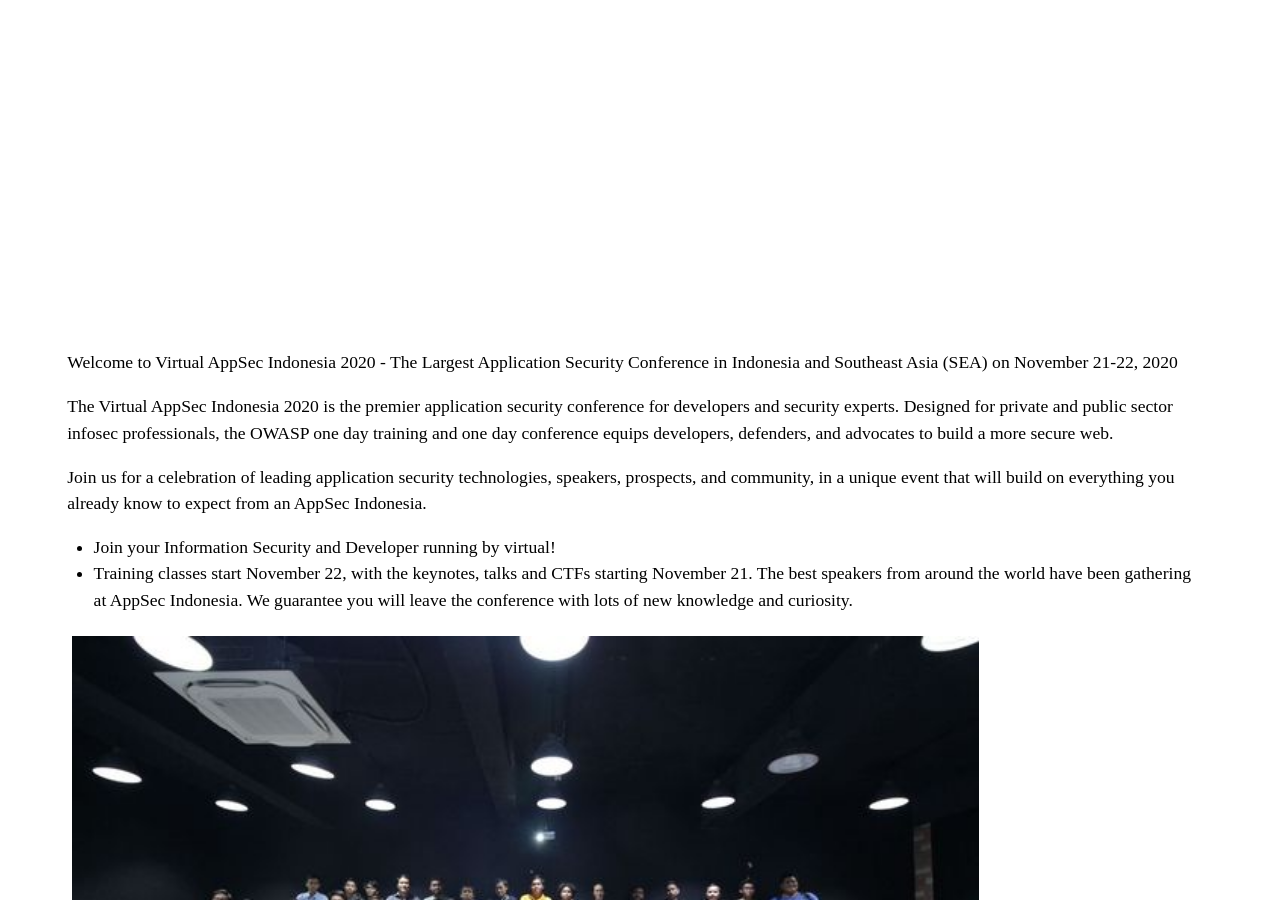
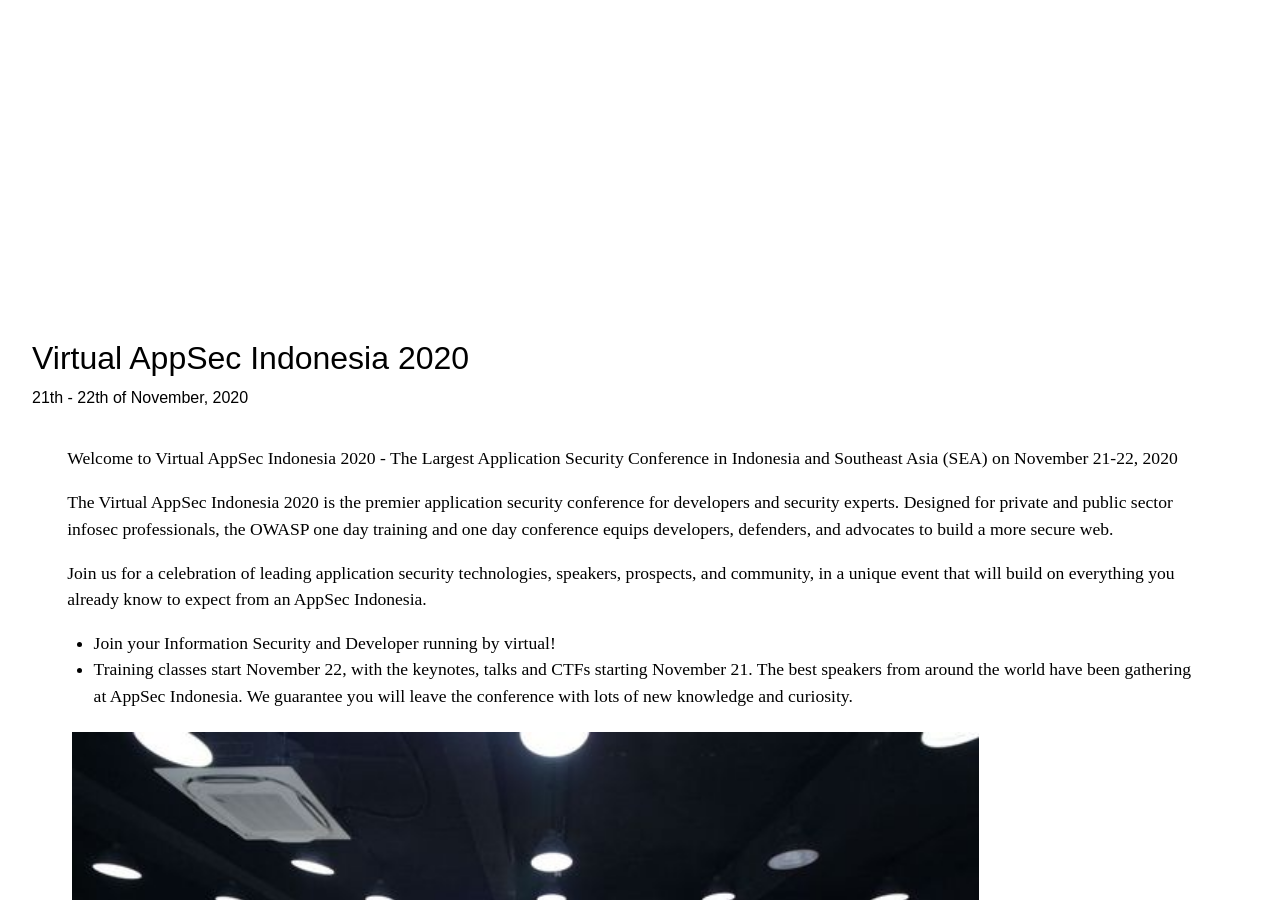
Before and after one commit to globalsea/globalsea.github.io, a Jekyll site: the page built from index.html, in a window 1280 px wide and 900 px high. Built offline with Jekyll 4.4.1, drawn with Linux system fonts in a browser that asks for light colours; a script that is not in the unit is left out.

Commit message:
Update index.html

```diff
--- a/index.html
+++ b/index.html
@@ -1,12 +1,14 @@
 ---
-
-title: AppSec Indonesia 2020 - Virtual
 layout: front
 bodyclass: front
-permalink: /
+image: bali.jpg
 
 ---
+<div>
+		<h2 style="margin-top:1em;">Virtual AppSec Indonesia 2020</h2>
+		<h3>21<sub>th</sub> - 22<sub>th</sub> of November, 2020</h3>
 
+	</div>
 <!-- Rebuild 2 -->
 
 <section class="punch">
```
